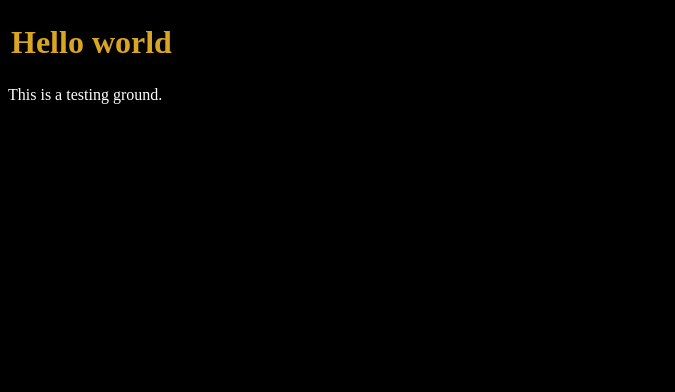
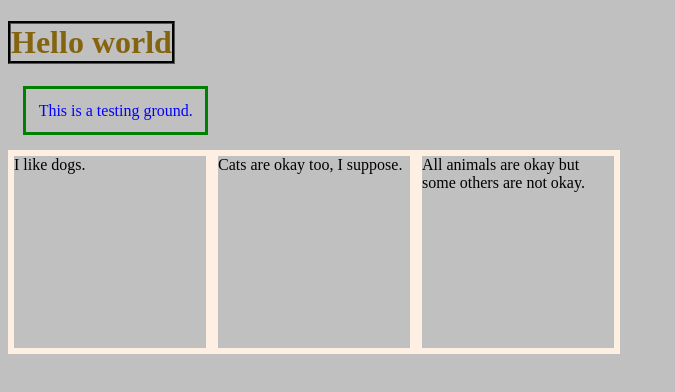
Before and after one commit to amolin09/friendly-invention, a plain HTML site: page index.html in a window 1280 px wide. Shown: the whole page, without its empty margins (0-675 px from the left). Drawn offline with Linux system fonts and the light colour scheme.

Commit message:
added articles to test flex

```diff
--- a/index.html
+++ b/index.html
@@ -7,8 +7,15 @@
     <link rel="stylesheet" href="mystyles.css">
     <title>Document</title>
 </head>
+
 <body>
    <h1>Hello world</h1>
    <p>This is a testing ground.</p>
+
+    <section class="my-flex-container">
+        <article class="squareOne">I like dogs.</article>
+        <article class="squareTwo">Cats are okay too, I suppose.</article>
+        <article class="squareThree">All animals are okay but some others are not okay.</article>
+    </section>
 </body>
 </html>
--- a/mystyles.css
+++ b/mystyles.css
@@ -1,14 +1,40 @@
 h1{
-    color: goldenrod;
+    color: rgb(133, 100, 16);
     border-style: solid;
     border-color: black;
+    border-style: groove;
+    max-width:fit-content;
 }
 
 body{
-    background-color: black;
+    background-color: silver;
 }
 
 p{
+    height: 20%;
+    width: 30%;
+    max-width:fit-content;
     font-size: medium;
-    color: white;
+    color: blue;
+    padding: 1%;
+    border-color: Green;
+    border-style: solid;
+    margin: 15px;
+
 }
+
+.my-flex-container{
+    display: flex;
+    border: 5pt solid EE621F;
+}
+
+article {
+    border: 5pt solid #FDEFE1;
+    height: 144pt;
+    width: 144pt;
+}
+
+article:hover{
+    border-color: #EE2D7A;
+    border-style: dotted;
+}
```
